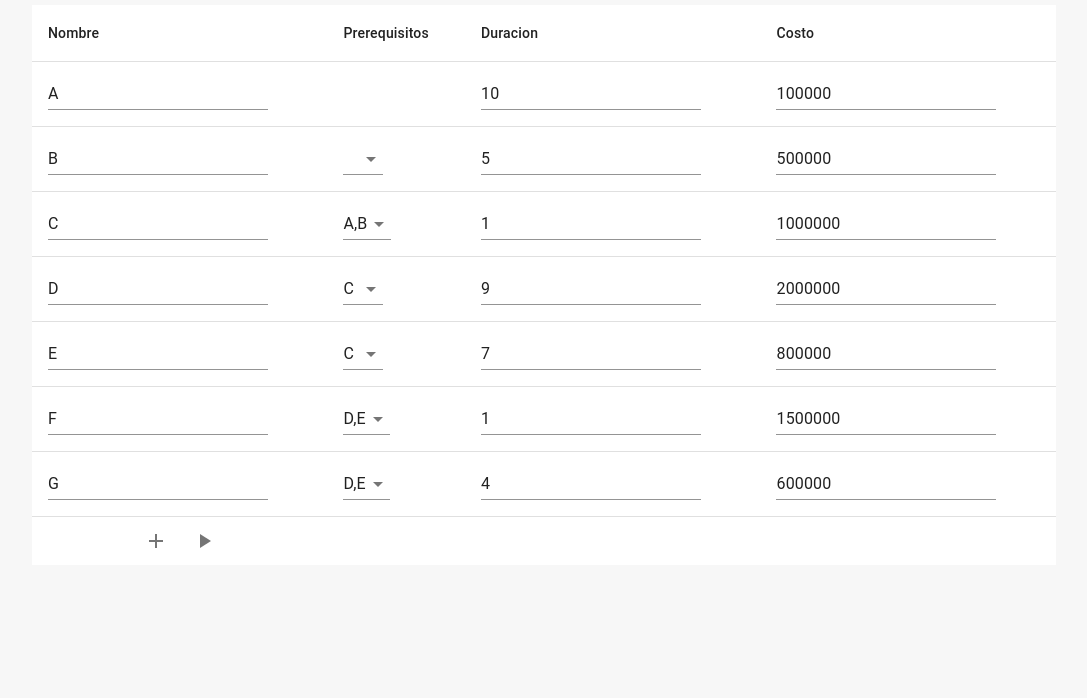
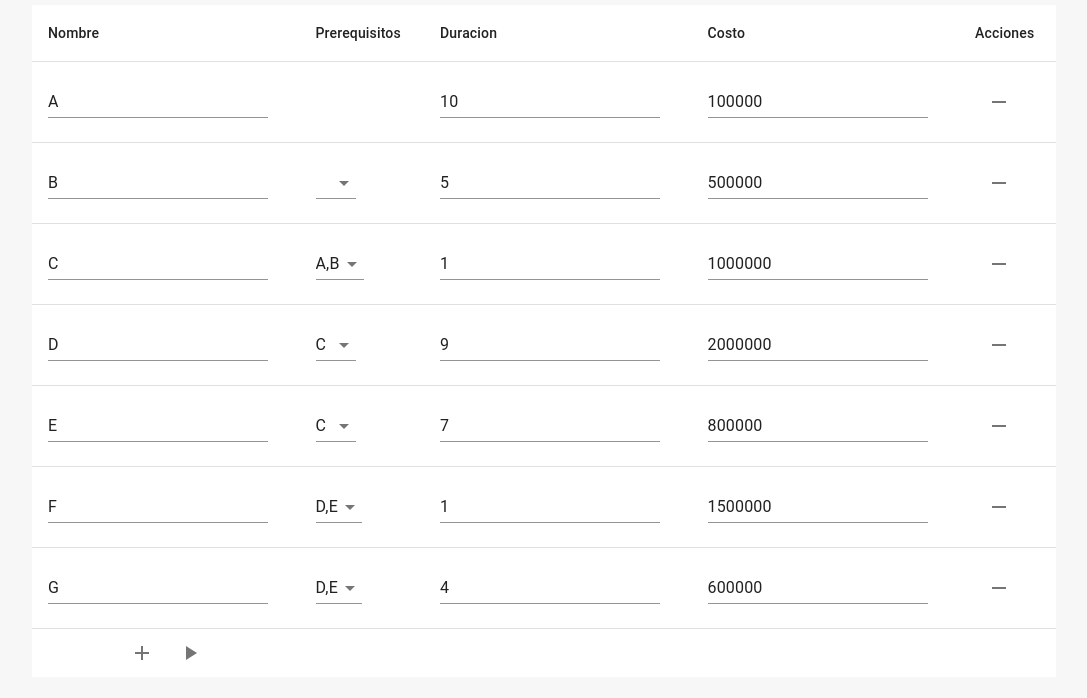
Before and after one commit to Josejuan2399/PERT, a React (Create React App) app: page / in a window 1280 px wide. Shown: the top 698 px of the page, without its empty margins (96-1183 px from the left). Built offline with nearby package versions, Linux system fonts and the light colour scheme.

Commit message:
Remover Actividades

```diff
--- a/src/App.js
+++ b/src/App.js
@@ -17,11 +17,12 @@ import Select from '@material-ui/core/Select';
 import Chip from '@material-ui/core/Chip';
 import MenuItem from '@material-ui/core/MenuItem';
 import Input from '@material-ui/core/Input';
+import RemoveIcon from '@material-ui/icons/Remove';
 
 import './App.css';
 
 import { calculateTotalCost, calculateTotalDuration, calculateCriticalPath, Activity, calculateBudget } from './logic.js';
-import { isValueInAnotherArray } from './helpers';
+import { isValueInAnotherArray, canRemoveActivity } from './helpers';
 
 let sampleData = [
   new Activity("A", 10, 100000),
@@ -97,6 +98,19 @@ function Form({ onSubmit }) {
     setData(newData);
   }
 
+  function removeActivity(activityName) {
+    let newData = [...data];
+
+    if (!canRemoveActivity(data,activityName)) {
+      alert('Esta actividad es prerequisito de otra.');
+      return;
+    };
+
+    newData = newData.filter(el => el.name !== activityName);
+    console.log(newData);
+    setData(newData);
+  } // Check if there's an activity that has this one as a prerequisite
+
   function createNewActivity() {
     setData([...data, new Activity('', 0, 0)])
   }
@@ -114,6 +128,7 @@ function Form({ onSubmit }) {
         <TableCell>Prerequisitos</TableCell>
         <TableCell>Duracion</TableCell>
         <TableCell>Costo</TableCell>
+        <TableCell>Acciones</TableCell>
       </TableRow>
     </TableHead>
     <TableBody>
@@ -136,6 +151,7 @@ function Form({ onSubmit }) {
               } </TableCell>
               <TableCell > <TextField type="number" value={act.duration} onChange={event => handleChange(event, 'duration', index)}></TextField> </TableCell>
               <TableCell > <TextField type="number" value={act.cost} onChange={event => handleChange(event, 'cost', index)}></TextField> </TableCell>
+              <TableCell> <IconButton onClick={() => removeActivity(data[index].name)} > <RemoveIcon></RemoveIcon> </IconButton> </TableCell>
             </TableRow>
           )
         })
--- a/src/helpers.js
+++ b/src/helpers.js
@@ -2,3 +2,12 @@ export function isValueInAnotherArray(array, value) {
     if (array.find(elem => elem === value) === undefined) return true;
     else return false;
 }
+
+export function canRemoveActivity(activities, activityName) {
+    for (const activity of activities) {
+        for (const p of activity.pre) {
+            if (p === activityName) return false
+        }
+    }
+    return true;
+}
```
